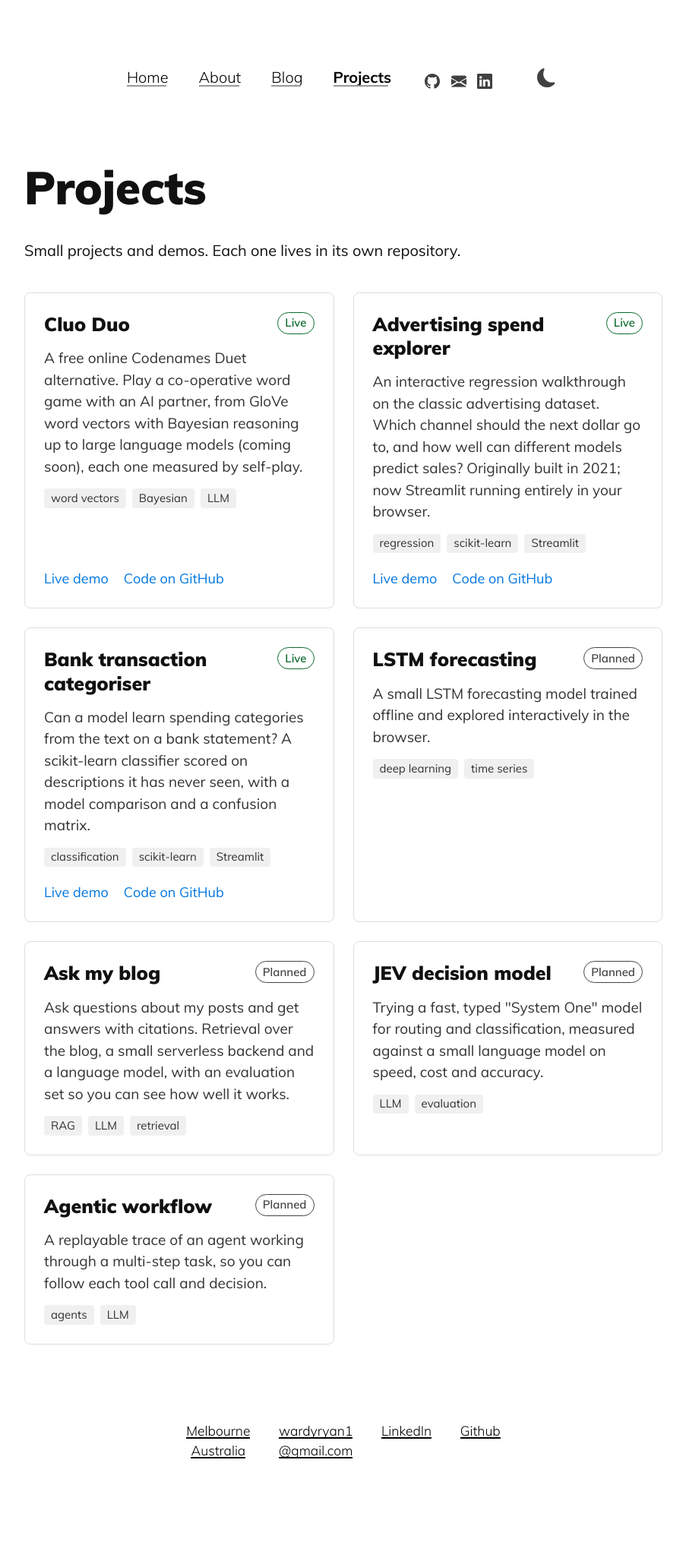
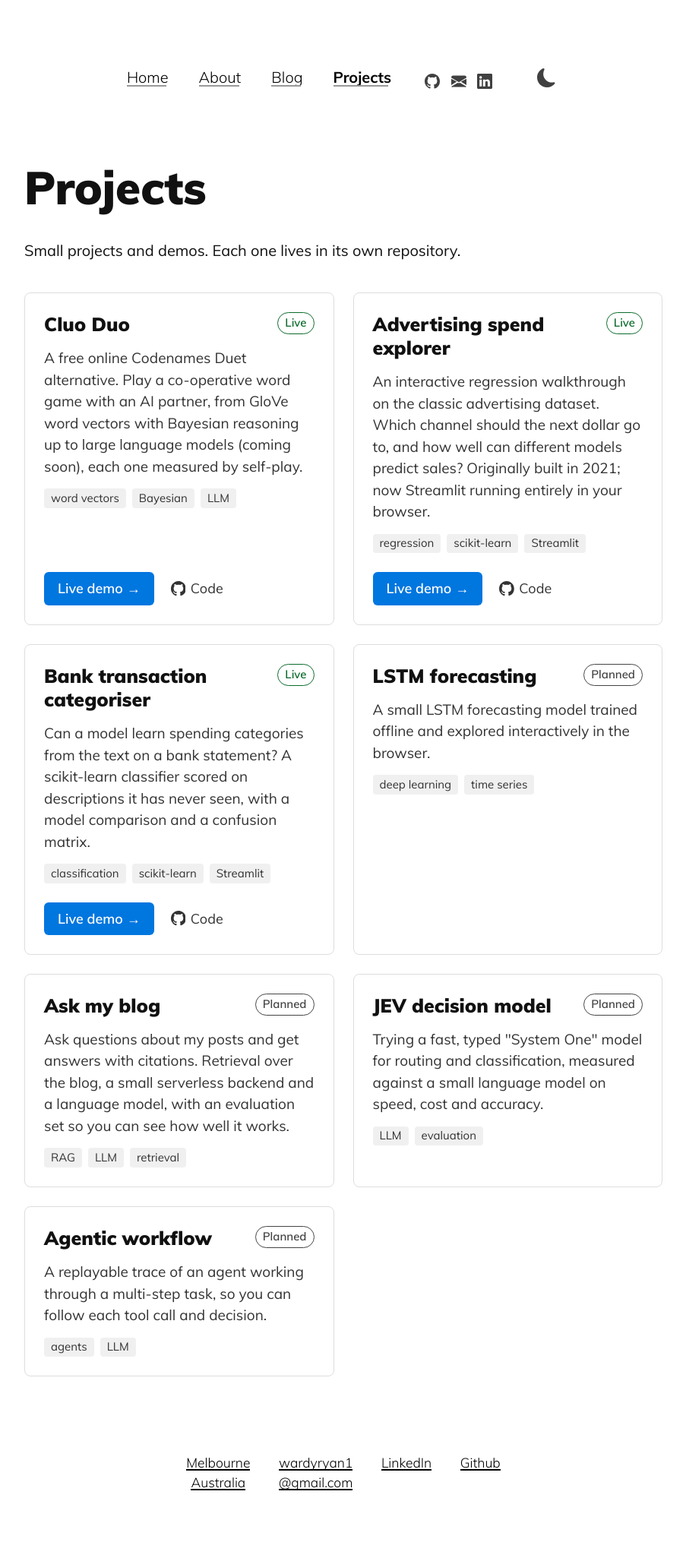
Before and after one commit to ryanward-io/ryanward-io.github.io, a Jekyll site: the page built from projects/index.md, in a window 1280 px wide. Shown: the whole page at 76% size, without its empty margins (188-1091 px from the left). Built offline with Jekyll 4.4.1, drawn with Linux system fonts in a browser that asks for light colours; before the commit the page ends 2012 px from its top, so only the background shows below that.

Commit message:
Projects: Live demo as a button, Code link with GitHub icon

```diff
--- a/_sass/_dark.scss
+++ b/_sass/_dark.scss
@@ -239,6 +239,28 @@ $d-underline-hover: #356490;
     color: $d-text;
   }
 
+  .project-links a.project-demo {
+    background-color: $d-link;
+    color: $d-bg;
+    text-decoration: none;
+
+    &:hover,
+    &:focus {
+      background-color: $d-link-hover;
+      color: $d-bg;
+    }
+  }
+
+  .project-links a.project-code {
+    color: $d-text;
+    text-decoration: none;
+
+    &:hover,
+    &:focus {
+      color: $d-link;
+    }
+  }
+
   // Theme toggle shows a sun in dark mode (click to go light)
   .theme-toggle .icon-moon {
     display: none;
--- a/_sass/_projects.scss
+++ b/_sass/_projects.scss
@@ -79,8 +79,39 @@
 .project-links {
   display: flex;
   flex-wrap: wrap;
-  gap: 0.4rem 1rem;
+  align-items: center;
+  gap: 0.6rem 1.1rem;
   margin-top: auto !important;
-  padding-top: 0.25rem;
+  padding-top: 0.5rem;
   font-size: 0.9rem;
 }
+
+// The main action: a filled button.
+.project-links a.project-demo {
+  padding: 0.45em 1em;
+  border-radius: 6px;
+  background-color: #0076df; // $blue (variables aren't loaded before this file)
+  color: #fff;
+  font-weight: 600;
+  text-decoration: none;
+
+  &:hover,
+  &:focus {
+    background-color: #00369f;
+    color: #fff;
+  }
+}
+
+.project-links a.project-code {
+  display: inline-flex;
+  align-items: center;
+  gap: 0.35em;
+  color: #333;
+  text-decoration: none;
+
+  &:hover,
+  &:focus {
+    color: #0076df;
+    text-decoration: underline;
+  }
+}
--- a/projects/index.md
+++ b/projects/index.md
@@ -24,9 +24,9 @@ permalink: /projects/
     {% endif %}
     {% if project.demo or project.repo or project.post %}
     <p class="project-links">
-      {% if project.demo %}<a href="{{ project.demo }}">Live demo</a>{% endif %}
+      {% if project.demo %}<a class="project-demo" href="{{ project.demo }}">Live demo <span aria-hidden="true">→</span></a>{% endif %}
       {% if project.post %}<a href="{{ project.post | relative_url }}">Write-up</a>{% endif %}
-      {% if project.repo %}<a href="{{ project.repo }}" target="_blank" rel="noopener">Code on GitHub</a>{% endif %}
+      {% if project.repo %}<a class="project-code" href="{{ project.repo }}" target="_blank" rel="noopener" aria-label="Code on GitHub"><svg viewBox="0 0 16 16" width="1.1em" height="1.1em" fill="currentColor" aria-hidden="true"><path d="M8 0C3.58 0 0 3.58 0 8c0 3.54 2.29 6.53 5.47 7.59.4.07.55-.17.55-.38 0-.19-.01-.82-.01-1.49-2.01.37-2.53-.49-2.69-.94-.09-.23-.48-.94-.82-1.13-.28-.15-.68-.52-.01-.53.63-.01 1.08.58 1.23.82.72 1.21 1.87.87 2.33.66.07-.52.28-.87.51-1.07-1.78-.2-3.64-.89-3.64-3.95 0-.87.31-1.59.82-2.15-.08-.2-.36-1.02.08-2.12 0 0 .67-.21 2.2.82a7.6 7.6 0 0 1 4 0c1.53-1.04 2.2-.82 2.2-.82.44 1.1.16 1.92.08 2.12.51.56.82 1.27.82 2.15 0 3.07-1.87 3.75-3.65 3.95.29.25.54.73.54 1.48 0 1.07-.01 1.93-.01 2.2 0 .21.15.46.55.38A8.01 8.01 0 0 0 16 8c0-4.42-3.58-8-8-8z"/></svg>Code</a>{% endif %}
     </p>
     {% endif %}
   </article>
```
